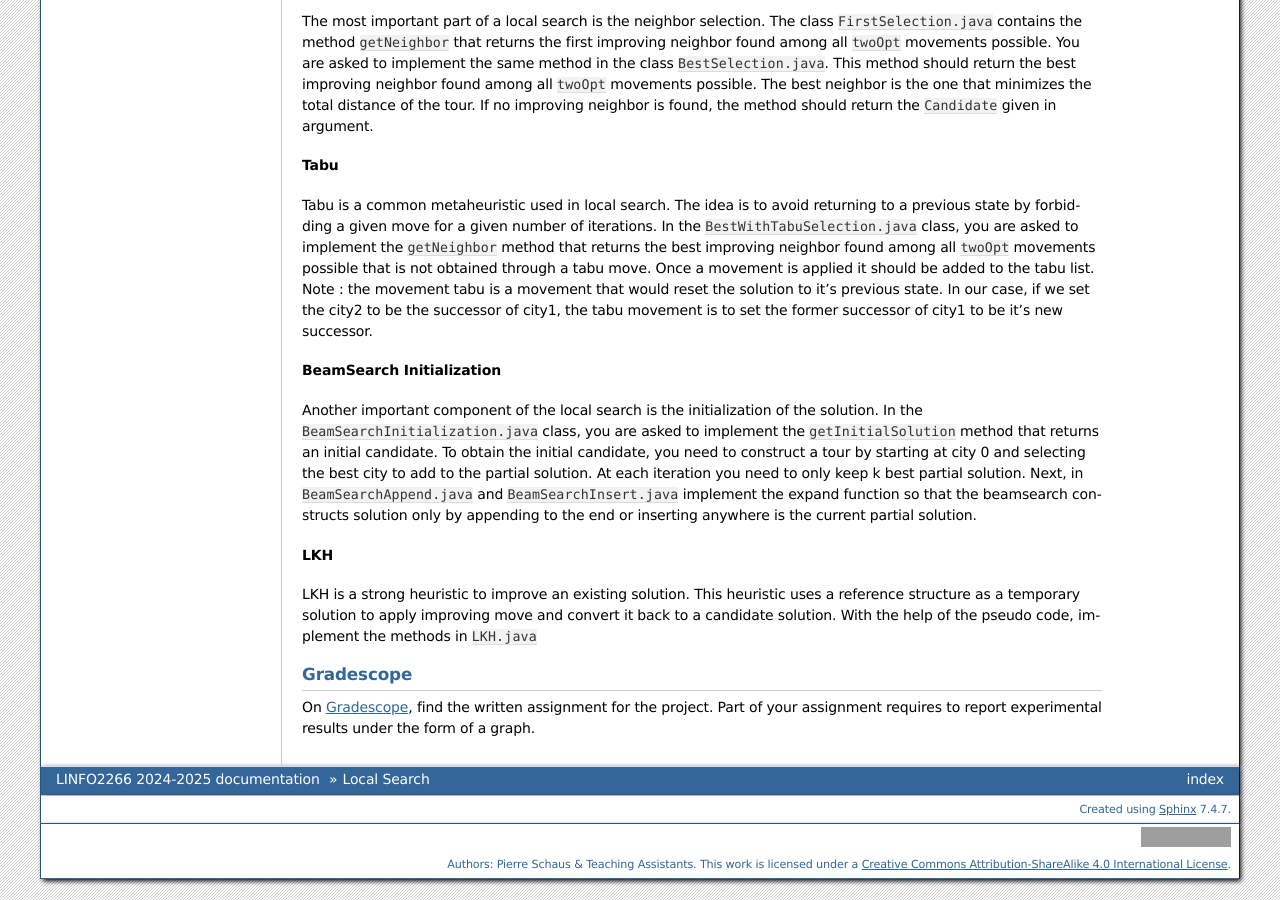
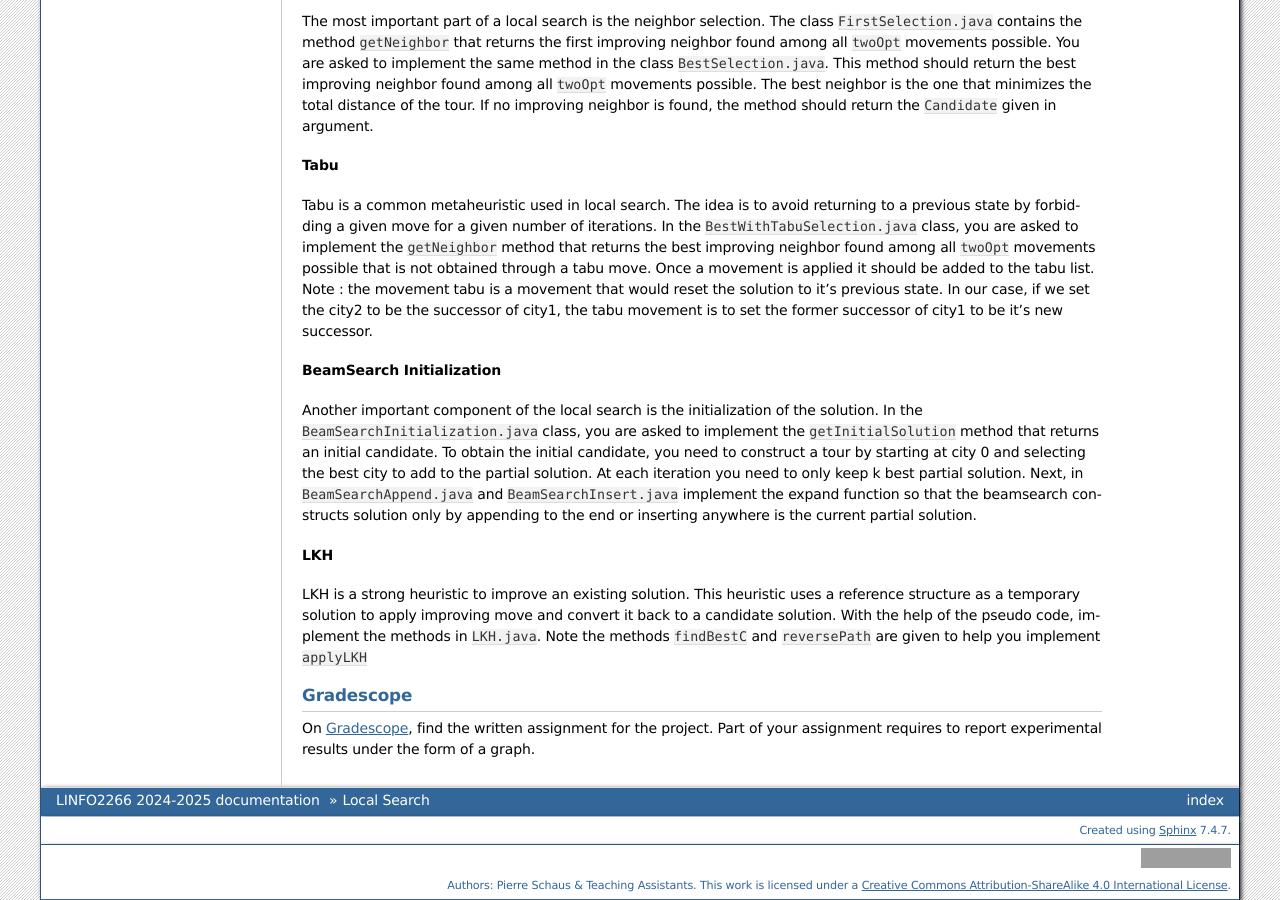
Before and after one commit to pschaus/linfo2266, a Sphinx documentation site: the page built from website/source/ls/index.rst, in a window 1280 px wide and 900 px high, scrolled down 815 px. Built offline with Sphinx 7.4.7, drawn with Linux system fonts in a browser that asks for light colours; grey boxes are pictures that could not be loaded.

Commit message:
update ls project

```diff
--- a/website/source/ls/index.rst
+++ b/website/source/ls/index.rst
@@ -55,7 +55,7 @@ Another important component of the local search is the initialization of the sol
 
 LKH
 ~~~~~~~~~~~~~~
-LKH is a strong heuristic to improve an existing solution. This heuristic uses a reference structure as a temporary solution to apply improving move and convert it back to a candidate solution. With the help of the pseudo code, implement the methods in ``LKH.java``
+LKH is a strong heuristic to improve an existing solution. This heuristic uses a reference structure as a temporary solution to apply improving move and convert it back to a candidate solution. With the help of the pseudo code, implement the methods in ``LKH.java``. Note the methods ``findBestC`` and  ``reversePath`` are given to help you implement ``applyLKH``
 
 
 Gradescope
```
